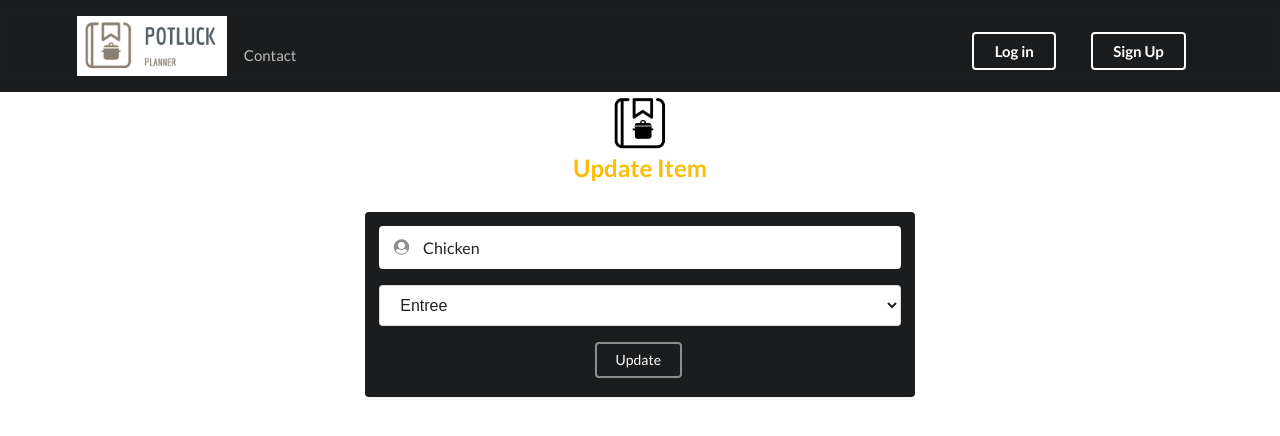
After one commit to henry-doan/django-potluck-planner, a Django app: page /items/1/update/ in a window 1280 px wide. The commit adds this page. Shown: the top 436 px of the page. Run offline with Django 3.2, Linux system fonts and the light colour scheme; data comes from the database, SQL or seed files in the repository; both versions use the stored data as it was after the commit; some libraries are stand-ins or nearby versions.

Commit message:
item update working

```diff
--- a/potluck/planner/forms.py
+++ b/potluck/planner/forms.py
@@ -12,3 +12,8 @@ class ContactForm(forms.ModelForm):
   class Meta:
     model = Contact
     fields = ['name', 'email', 'msg', 'time_sent', 'msg_read']
+
+class ItemForm(forms.ModelForm):
+  class Meta:
+    model = Item
+    fields = ['name', 'category']
--- /dev/null
+++ b/potluck/planner/templates/planner/updateitem.html
@@ -0,0 +1,49 @@
+{% extends 'planner/base.html' %}
+
+{% block body %}
+  <div class="ui container">
+    <div class="ui middle aligned center aligned grid">
+      <div class="four wide column"></div>
+      <div class="eight wide column">
+        <h2 class="ui yellow image header">
+          <img src="../../../pictures/logo.png" class="image">
+          <br />
+          <div class="content">
+            Update Item
+          </div>
+        </h2>
+        <div class="ui stacked segment inverted">
+          <form method="POST" class="ui large form inverted">
+            {% csrf_token %}
+            <!-- {% for field in form %}
+              <div class="form-group">
+                {{ field.name.title }}
+                <br />
+                {{ field }}
+                <br />
+              </div>
+              <br />
+            {% endfor %} -->
+            <div class="field">
+              <div class="ui left icon input">
+                <i class="user circle icon"></i>
+                <input type="text" name="name" value="{{ item.name }}" required>
+              </div>
+            </div>
+            <div class="field">
+              <select name="category" required>
+                <option value="Entree" {% if item.category == "Entree" %} selected {% endif %}>Entree</option>
+                <option value="Side" {% if item.category == "Side" %} selected {% endif %}>Side</option>
+                <option value="Dessert" {% if item.category == "Dessert" %} selected {% endif %}>Dessert</option>
+                <option value="Drink" {% if item.category == "Drink" %} selected {% endif %}>Drink</option>
+                <option value="Supply" {% if item.category == "Supply" %} selected {% endif %}>Supply</option>
+              </select>
+            </div>
+            <button type="submit" class="ui inverted red basic button">Update</button>
+          </form>
+        </div>
+      </div>
+      <div class="four wide column"></div>
+    </div>
+  </div>
+{%  endblock %}
--- a/potluck/planner/views.py
+++ b/potluck/planner/views.py
@@ -1,6 +1,6 @@
 from django.shortcuts import render, redirect
 from .models import Contact, Event, Item
-from .forms import EventForm, ContactForm
+from .forms import EventForm, ContactForm, ItemForm
 
 # Create your views here.
 def home(request):
@@ -47,6 +47,7 @@ def event_details(request, pk):
   desserts = Item.objects.filter(category = 'Dessert', event = event)
   drinks = Item.objects.filter(category = 'Drink', event = event)
   supplies = Item.objects.filter(category = 'Supplie', event = event)
+  username = request.user.first_name + " " + request.user.last_name
 
   context = {
     'event': event,
@@ -56,6 +57,7 @@ def event_details(request, pk):
     'desserts': desserts,
     'drinks': drinks,
     'supplies': supplies,
+    'username': username,
   }
 
   return render(request, 'planner/eventdetails.html', context)
@@ -183,3 +185,22 @@ def add_supplie(request, pk):
     item.save()
     return redirect('event_details', pk=pk)
   return render(request, 'planner/addItem.html')
+
+
+def update_item(request, id):
+  item = Item.objects.get(id=id)
+  # form = ItemForm(request.POST or None, instance=item)
+
+  if request.method == 'POST':
+    name = request.POST.get('name', '')
+    category = request.POST.get('category', '')
+
+    updated_item = Item(id=item.id, name=name, category=category, userId=item.userId, event=item.event, created_by=item.created_by)
+
+    updated_item.save()
+    return redirect('event_details', pk=item.event.id)
+
+  # if form.is_valid():
+  #   form.save()
+  #   return redirect('events')
+  return render(request, 'planner/updateitem.html', {  'item': item } )
--- a/potluck/potluck/urls.py
+++ b/potluck/potluck/urls.py
@@ -38,6 +38,7 @@ urlpatterns = [
     path('events/<int:pk>/addDessert', views.add_dessert, name="add_dessert"),
     path('events/<int:pk>/addDrink', views.add_drink, name="add_drink"),
     path('events/<int:pk>/addSupplie', views.add_side, name="add_supplie"),
+    path('items/<int:id>/update/', views.update_item, name="update_item"),
     path('register/', user_views.register, name='register'),
     path('login/', authentication_views.LoginView.as_view(template_name='users/login.html'), name='login'),
     path('logout/', authentication_views.LogoutView.as_view(template_name='users/logout.html'), name='logout'),
```
Also changed, not shown: potluck/planner/templates/planner/eventdetails.html (+30 -5 lines), potluck/db.sqlite3.
